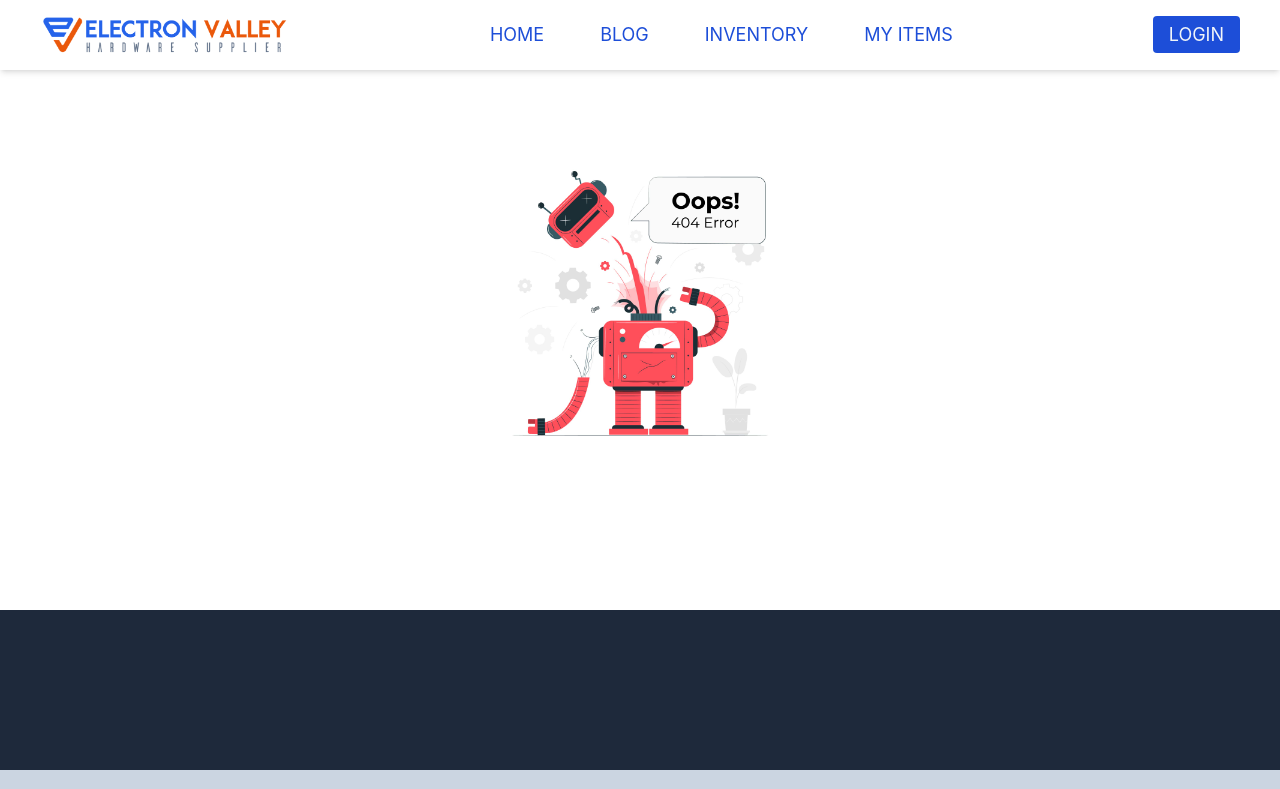
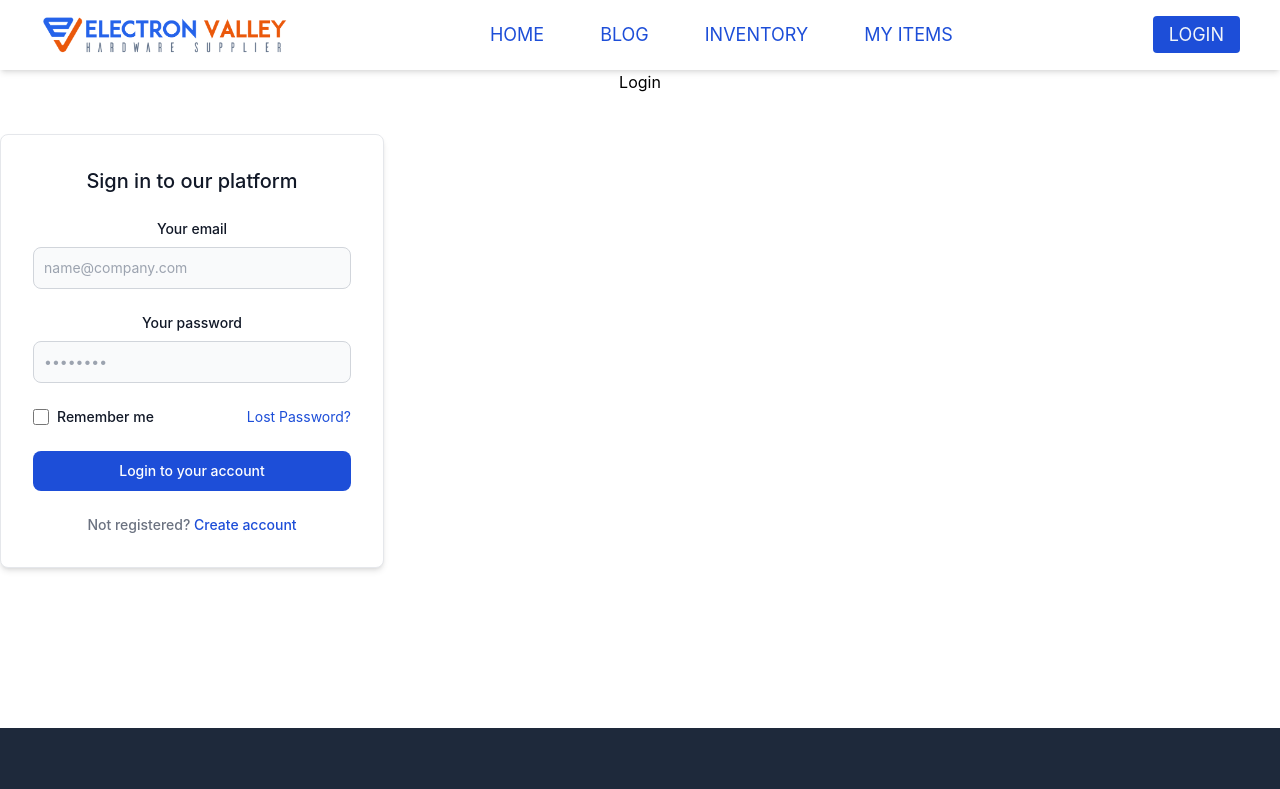
Before and after one commit to shareefrahat/electron-valley-client, a React (Create React App) app: page /login in a window 1280 px wide. Shown: the top 789 px of the page. Built offline with nearby package versions, Linux system fonts and the light colour scheme.

Commit message:
tailwind library flowbite is added

```diff
--- a/package.json
+++ b/package.json
@@ -7,6 +7,7 @@
     "@testing-library/jest-dom": "^5.16.4",
     "@testing-library/react": "^13.1.1",
     "@testing-library/user-event": "^13.5.0",
+    "flowbite": "^1.4.4",
     "react": "^18.1.0",
     "react-dom": "^18.1.0",
     "react-router-dom": "^6.3.0",
--- a/src/App.js
+++ b/src/App.js
@@ -3,6 +3,7 @@
 import Footer from "./components/Footer/Footer";
 import Header from "./components/Header/Header";
 import Home from "./pages/Home/Home";
+import Login from "./pages/Login/Login";
 import NotFound from "./pages/NotFound/NotFound";
 
 function App() {
@@ -12,6 +13,7 @@
       <Routes>
         <Route path="/" element={<Home></Home>}></Route>
         <Route path="/home" element={<Home></Home>}></Route>
+        <Route path="/login" element={<Login></Login>}></Route>
         <Route path="*" element={<NotFound></NotFound>}></Route>
       </Routes>
       <Footer></Footer>
--- /dev/null
+++ b/src/pages/Login/Login.js
@@ -0,0 +1,92 @@
+import React from "react";
+
+const Login = () => {
+  return (
+    <div>
+      Login
+      <div className="my-10">
+        <div class="p-4 max-w-sm bg-white rounded-lg border border-gray-200 shadow-md sm:p-6 lg:p-8 dark:bg-gray-800 dark:border-gray-700">
+          <form class="space-y-6" action="#">
+            <h5 class="text-xl font-medium text-gray-900 dark:text-white">
+              Sign in to our platform
+            </h5>
+            <div>
+              <label
+                for="email"
+                class="block mb-2 text-sm font-medium text-gray-900 dark:text-gray-300"
+              >
+                Your email
+              </label>
+              <input
+                type="email"
+                name="email"
+                id="email"
+                class="bg-gray-50 border border-gray-300 text-gray-900 text-sm rounded-lg focus:ring-blue-500 focus:border-blue-500 block w-full p-2.5 dark:bg-gray-600 dark:border-gray-500 dark:placeholder-gray-400 dark:text-white"
+                placeholder="name@company.com"
+                required
+              />
+            </div>
+            <div>
+              <label
+                for="password"
+                class="block mb-2 text-sm font-medium text-gray-900 dark:text-gray-300"
+              >
+                Your password
+              </label>
+              <input
+                type="password"
+                name="password"
+                id="password"
+                placeholder="••••••••"
+                class="bg-gray-50 border border-gray-300 text-gray-900 text-sm rounded-lg focus:ring-blue-500 focus:border-blue-500 block w-full p-2.5 dark:bg-gray-600 dark:border-gray-500 dark:placeholder-gray-400 dark:text-white"
+                required
+              />
+            </div>
+            <div class="flex items-start">
+              <div class="flex items-start">
+                <div class="flex items-center h-5">
+                  <input
+                    id="remember"
+                    type="checkbox"
+                    value=""
+                    class="w-4 h-4 bg-gray-50 rounded border border-gray-300 focus:ring-3 focus:ring-blue-300 dark:bg-gray-700 dark:border-gray-600 dark:focus:ring-blue-600 dark:ring-offset-gray-800"
+                    required
+                  />
+                </div>
+                <label
+                  for="remember"
+                  class="ml-2 text-sm font-medium text-gray-900 dark:text-gray-300"
+                >
+                  Remember me
+                </label>
+              </div>
+              <a
+                href="/"
+                class="ml-auto text-sm text-blue-700 hover:underline dark:text-blue-500"
+              >
+                Lost Password?
+              </a>
+            </div>
+            <button
+              type="submit"
+              class="w-full text-white bg-blue-700 hover:bg-blue-800 focus:ring-4 focus:outline-none focus:ring-blue-300 font-medium rounded-lg text-sm px-5 py-2.5 text-center dark:bg-blue-600 dark:hover:bg-blue-700 dark:focus:ring-blue-800"
+            >
+              Login to your account
+            </button>
+            <div class="text-sm font-medium text-gray-500 dark:text-gray-300">
+              Not registered?{" "}
+              <a
+                href="/"
+                class="text-blue-700 hover:underline dark:text-blue-500"
+              >
+                Create account
+              </a>
+            </div>
+          </form>
+        </div>
+      </div>
+    </div>
+  );
+};
+
+export default Login;
```
Also changed, not shown: 1 other file (tests, documents, lock files or other folders).
